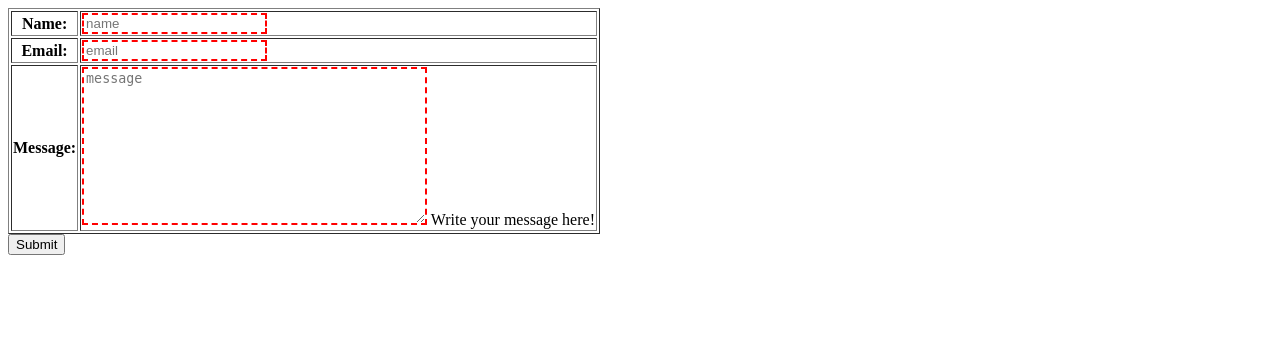
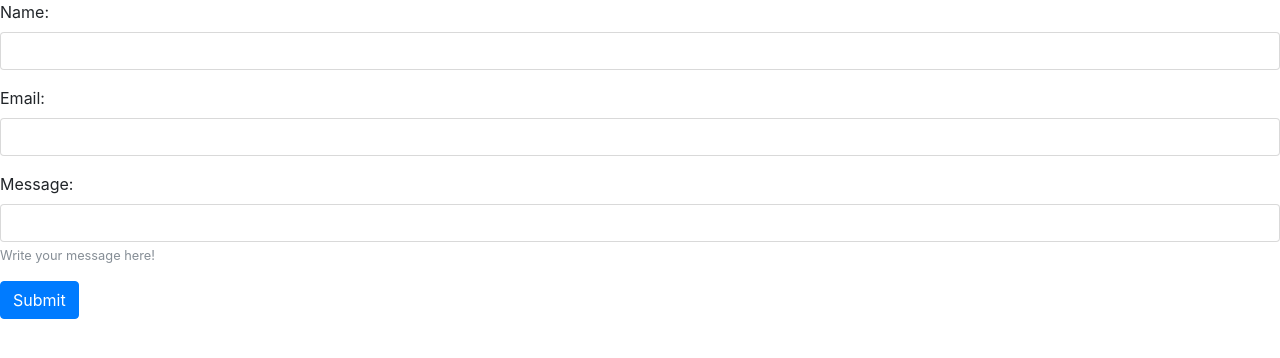
Before and after one commit to vergeev/django-form-rendering, a Django app: page / in a window 1280 px wide. Shown: the top 358 px of the page. Run offline with Django 3.2, Linux system fonts and the light colour scheme; some libraries are stand-ins or nearby versions.

Commit message:
Add bs4 styles

```diff
--- a/contacts/forms.py
+++ b/contacts/forms.py
@@ -1,22 +1,10 @@
 from django import forms
 
 class ContactForm(forms.Form):
-    name = forms.CharField(
-        max_length=30,
-        widget=forms.TextInput(
-            attrs={
-                'style': 'border-color: blue',
-                'placeholder': 'Write your name here'
-            }
-        )
-    )
-    email = forms.EmailField(
-        max_length=254,
-        widget=forms.EmailInput(attrs={'style': 'border-color: green;'})
-    )
+    name = forms.CharField(max_length=30)
+    email = forms.EmailField(max_length=254)
     message = forms.CharField(
         max_length=2000,
-        widget=forms.Textarea(attrs={'style': 'border-color: orange;'}),
         help_text='Write your message here!'
     )
 
--- /dev/null
+++ b/templates/bs4_form.html
@@ -0,0 +1,36 @@
+{% load widget_tweaks %}
+
+{% for hidden_field in form.hidden_fields %}
+  {{ hidden_field }}
+{% endfor %}
+
+{% if form.non_field_errors %}
+  <div class="alert alert-danger" role="alert">
+    {% for error in form.non_field_errors %}
+      {{ error }}
+    {% endfor %}
+  </div>
+{% endif %}
+
+{% for field in form.visible_fields %}
+  <div class="form-group">
+    {{ field.label_tag }}
+    {% if form.is_bound %}
+      {% if field.errors %}
+        {% render_field field class="form-control is-invalid" %}
+        {% for error in field.errors %}
+          <div class="invalid-feedback">
+            {{ error }}
+          </div>
+        {% endfor %}
+      {% else %}
+        {% render_field field class="form-control is-valid" %}
+      {% endif %}
+    {% else %}
+      {% render_field field class="form-control" %}
+    {% endif %}
+    {% if field.help_text %}
+      <small class="form-text text-muted">{{ field.help_text }}</small>
+    {% endif %}
+  </div>
+{% endfor %}
--- a/templates/home.html
+++ b/templates/home.html
@@ -1,30 +1,14 @@
-{% load widget_tweaks %}
 <DOCTYPE html>
 <head>
   <meta charset="utf-8">
+  <meta name="viewport" content="width=device-width, initial-scale=1, shrink-to-fit=no">
+  <link rel="stylesheet" href="https://maxcdn.bootstrapcdn.com/bootstrap/4.0.0-beta/css/bootstrap.min.css" integrity="sha384-/Y6pD6FV/Vv2HJnA6t+vslU6fwYXjCFtcEpHbNJ0lyAFsXTsjBbfaDjzALeQsN6M" crossorigin="anonymous">
   <title>Example</title>
 </head>
 <body>
 <form method="post" novalidate>
   {% csrf_token %}
-
-  {{ form.non_field_errors }}
-
-  {{ form.source.errors }}
-  {{ form.source }}
-
-  <table border="1">
-    {% for field in form.visible_fields %}
-      <tr>
-        <th>{{ field.label_tag }}</th>
-        <td>
-          {{ field.errors }}
-          {% render_field field style="border: 2px dashed red;" placeholder=field.name %}
-          {{ field.help_text }}
-        </td>
-      </tr>
-    {% endfor %}
-  </table>
-  <button type="submit">Submit</button>
+  {% include 'bs4_form.html' with form=form %}
+  <button class="btn btn-primary" type="submit">Submit</button>
 </form>
 </body>
```
